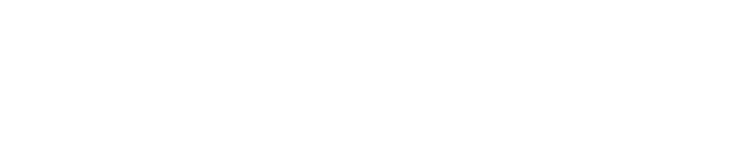
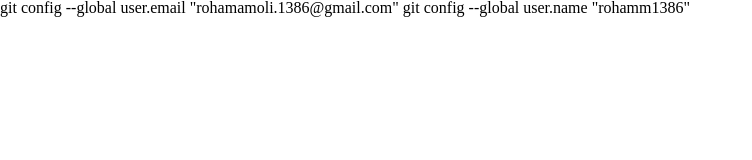
Before and after one commit to rohamm1368/project3, a plain HTML site: page posit/form.html in a window 1280 px wide. Shown: the whole page, without its empty margins (0-752 px from the left). Drawn offline with Linux system fonts and the light colour scheme.

Commit message:
add project

```diff
--- a/posit/form.html
+++ b/posit/form.html
@@ -13,3 +13,5 @@
     </div>
 </body>
 </html>
+git config --global user.email "rohamamoli.1386@gmail.com"
+git config --global user.name "rohamm1386"
```
